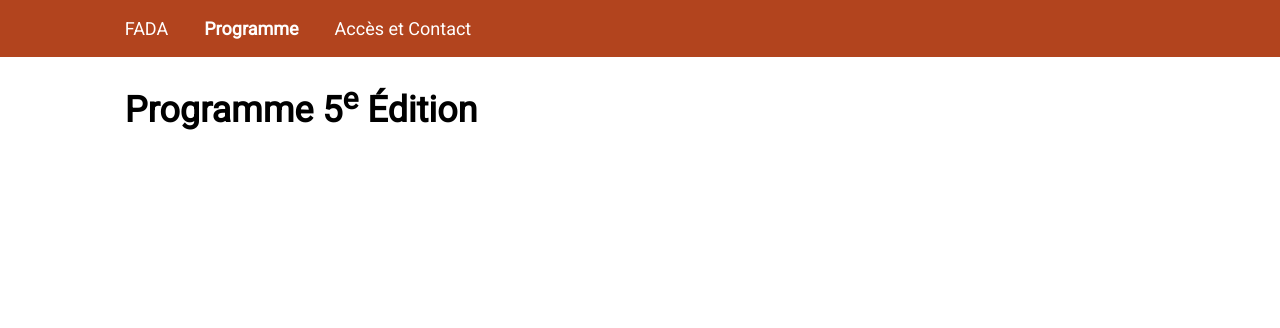
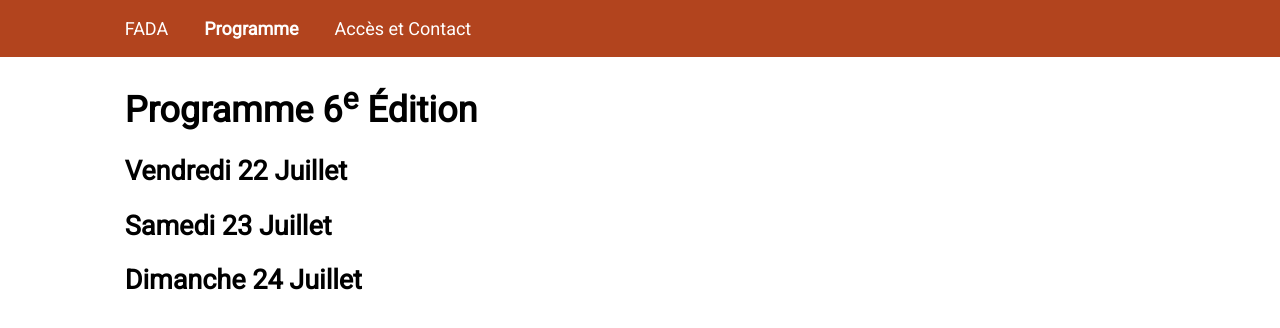
Before and after one commit to DanielMateosLab/fada, a Next.js app: page /program in a window 1280 px wide. Shown: the top 328 px of the page. Built offline with nearby package versions, Linux system fonts and the light colour scheme.

Commit message:
Render day's title

```diff
--- a/pages/program.tsx
+++ b/pages/program.tsx
@@ -1,6 +1,7 @@
 import { css } from "@emotion/react";
 import Container from "components/Container";
 import type { NextPage } from "next";
+import { programData } from "utils/data";
 
 const Program: NextPage = () => {
   return (
@@ -10,8 +11,14 @@ const Program: NextPage = () => {
       `}
     >
       <h1>
-        Programme 5<sup>e</sup> Édition
+        Programme 6<sup>e</sup> Édition
       </h1>
+
+      {programData.map(({ date }) => (
+        <article key={date}>
+          <h2>{date}</h2>
+        </article>
+      ))}
     </Container>
   );
 };
```
Also changed, not shown: 1 other file (tests, documents, lock files or other folders).
